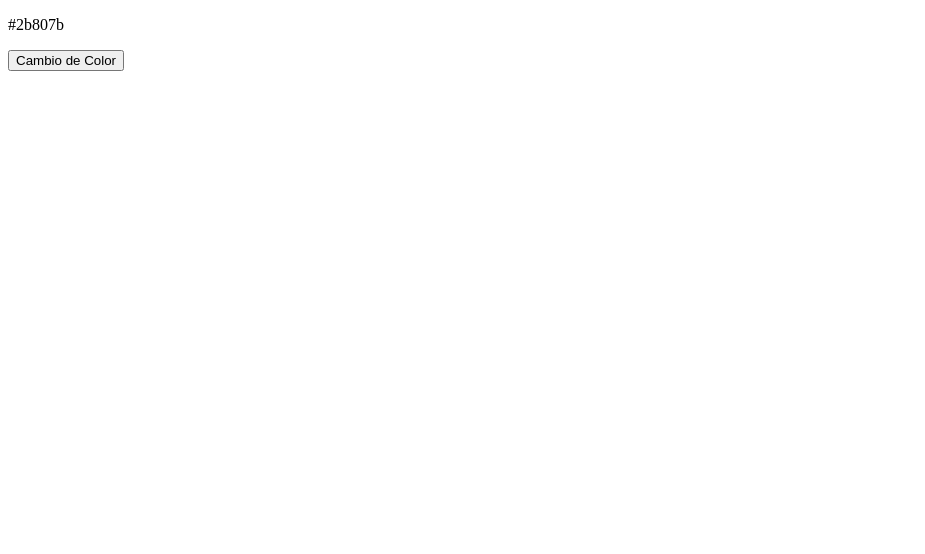
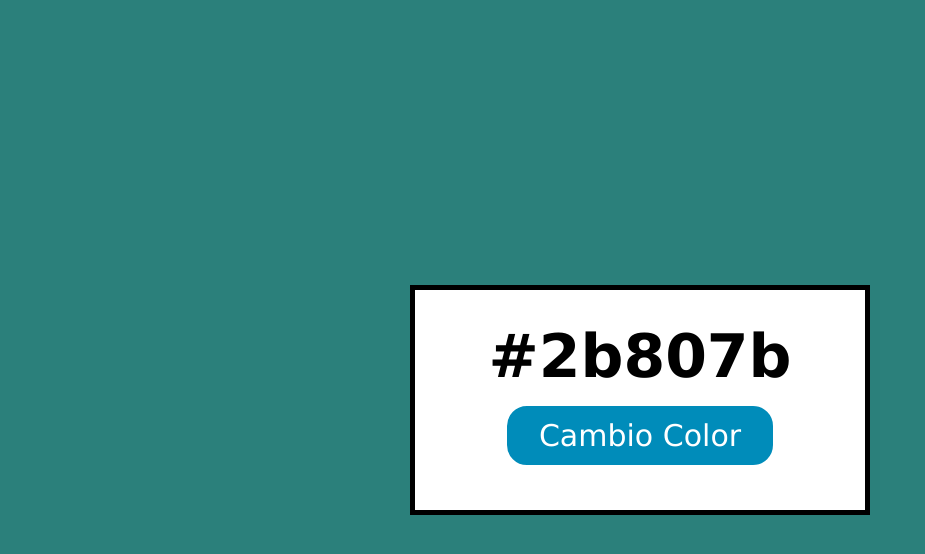
Before and after one commit to montoya-dev/cambio-color, a plain HTML site: page index.html in a window 1280 px wide. Shown: the whole page, without its empty margins (0-925 px from the left). Drawn offline with Linux system fonts and the light colour scheme.

Commit message:
Se adelantan lineas de codigo

```diff
--- a/app.js
+++ b/app.js
@@ -0,0 +1,6 @@
+const boton = document.querySelector('button')
+const color = document.getElementById('color')
+
+function generadorcolor () {
+
+}
--- a/estilos.css
+++ b/estilos.css
@@ -0,0 +1,46 @@
+* {
+  margin: 0%;
+  padding: 0%;
+  font-family: Verdana, sans-serif;
+}
+
+body  {
+  height: 100vh;
+  background-color: #2b807b;
+}
+
+.centrar-flex {
+  display: flex;
+  align-items: center;
+  justify-content: center;
+}
+
+#contenedor {
+  height: 220px;
+  width: 450px;
+  flex-direction: column;
+  background-color: white;
+  border: 5px solid black;
+  flex-wrap: wrap;
+}
+
+#color {
+  font-size: 60px;
+  font-weight: bold;
+}
+
+button  {
+  font-size: 30px;
+  color: white;
+  border-radius: 20px;
+  background-color: #008cba;
+  margin: 15px;
+  padding: 10px 30px;
+  border: 2px solid #008cba;
+  transition-duration: 0.4s;
+  /*user-select: none;*/
+}
+
+button:hover  {
+  background-color: #05455a;
+}
--- a/index.html
+++ b/index.html
@@ -12,7 +12,7 @@
 <body class="centrar-flex">
   <div id="contenedor" class="centrar-flex">
   <p id="color">#2b807b</p>
-  <button id="boton-color">Cambio de Color</button>
+  <button id="boton-color">Cambio Color</button>
 
   </div>
 
```
